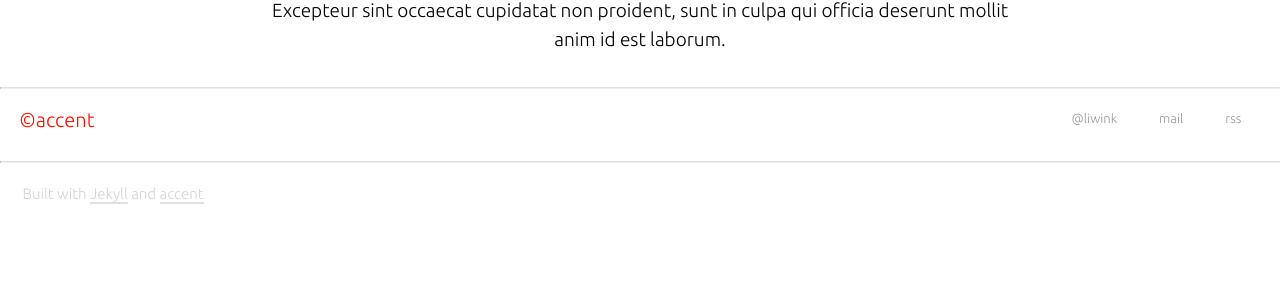
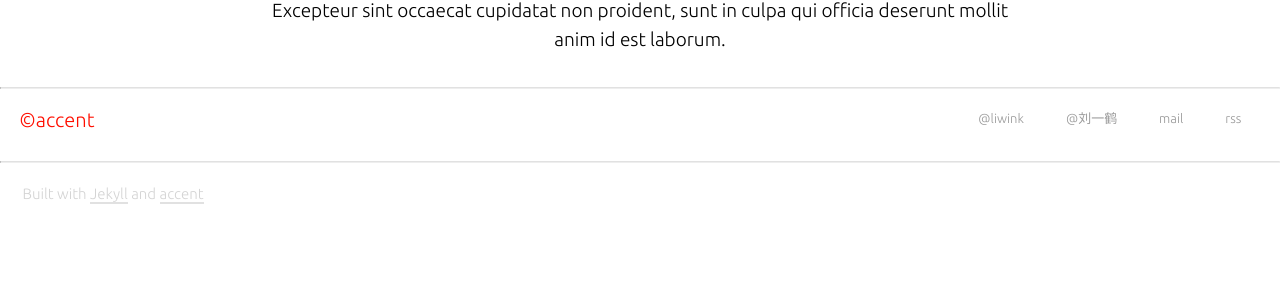
Before and after one commit to Liwink/liwink.github.io, a Jekyll site: the page built from about.markdown, in a window 1280 px wide. Shown: the part 620-922 px from the top of the page. Built offline with Jekyll 4.4.1, drawn with Linux system fonts in a browser that asks for light colours; nearby versions of some CDN libraries.

Commit message:
update config: zhihu link

```diff
--- a/_config.yml
+++ b/_config.yml
@@ -43,9 +43,10 @@ about_stub: >
 
 about_footer: true
 
-twitter_username: AnkitSultana
 github_username: liwink
 facebook_id: yourusername
+zhihu_username: 刘一鹤
+zhihu_url_name: liwink
 
 favicon: true
 favicon_location: "images/favicon.ico"
--- a/_includes/footer.html
+++ b/_includes/footer.html
@@ -21,6 +21,9 @@
             <a target="_blank" href="https://github.com/{{ site.github_username }}" class="button">
                 @{{ site.github_username }}
             </a>
+            <a target="_blank" href="https://zhihu.com/people/{{ site.zhihu_url_name }}" class="button">
+                @{{ site.zhihu_username }}
+            </a>
             <a href="mailto:{{ site.email }}" class="button">
                 mail
             </a>
```
Also changed, not shown: 10 other files.
